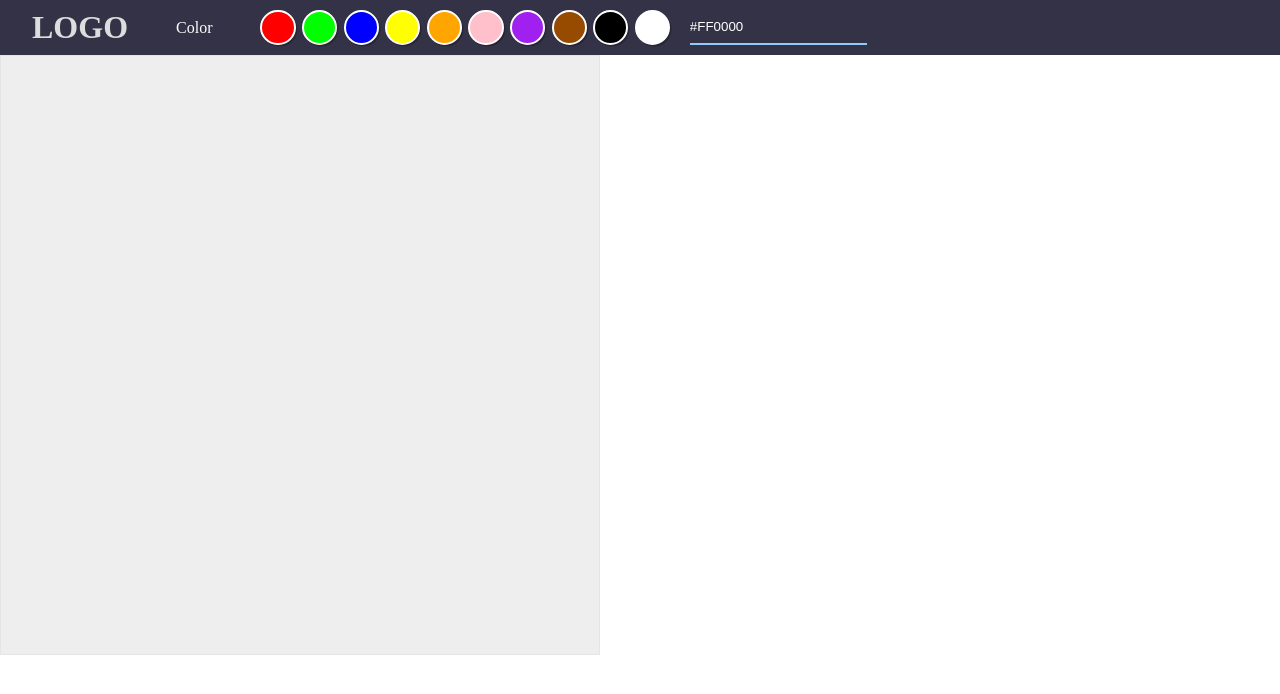
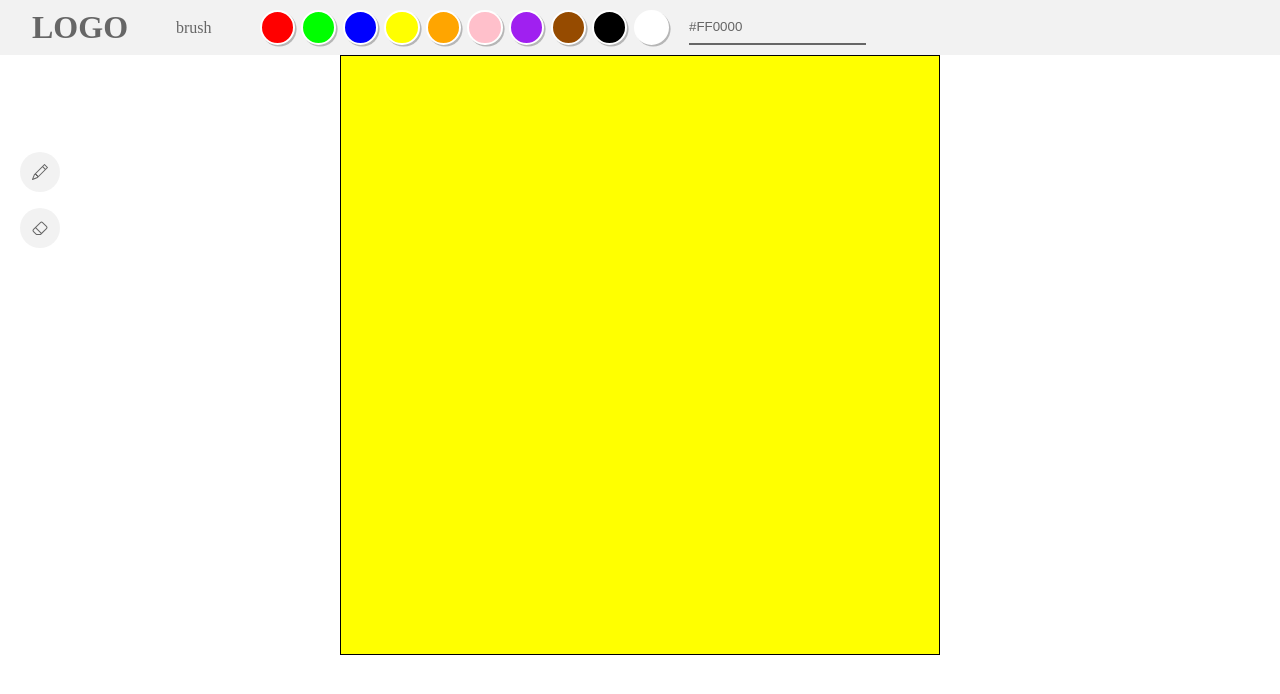
Before and after one commit to Sendach/drawing-app, a Next.js app: page / in a window 1280 px wide. Shown: the top 694 px of the page. Built offline with nearby package versions, Linux system fonts and the light colour scheme.

Commit message:
Added Eraser and refactored

```diff
--- /dev/null
+++ b/src/components/Canvas/Canvas.module.scss
@@ -0,0 +1,16 @@
+.canvas {
+    width: 100%;
+    height: 100vw;
+
+}
+
+.stage {
+    display: flex;
+    align-items: center;
+    justify-content: center;
+}
+
+.rect {
+    background-color: red;
+    border-top: none;
+}
--- /dev/null
+++ b/src/components/Canvas/Canvas.tsx
@@ -0,0 +1,64 @@
+import { useState } from 'react';
+import { KonvaEventObject } from 'konva/lib/Node';
+import { Stage, Layer, Rect } from 'react-konva';
+
+import { Drawing } from '../index';
+
+import styles from './Canvas.module.scss';
+
+type Props = {
+  tool: string,
+  color: string
+}
+
+const Canvas = ({ color, tool }: Props) => {
+  const [isMouseDown, setIsMouseDown] = useState(false);
+  const [lines, setLines] = useState([]);
+
+  const handleMouseDown = (e: KonvaEventObject<MouseEvent>) => {
+    setIsMouseDown(true);
+    const pos = e.target.getStage().getPointerPosition();
+    setLines([...lines, { tool, color, points: [pos.x, pos.y] }]);
+  }
+
+  const handleMouseMovement = (e: KonvaEventObject<MouseEvent>) => {
+    const stage = e.target.getStage();
+    const pos = stage.getPointerPosition();
+
+    // Create a line between last known position and current position
+    let lastLine = lines[lines.length - 1];
+    lastLine.points = lastLine.points.concat([pos.x, pos.y])
+
+    lines.splice(lines.length - 1, 1, lastLine);
+    setLines(lines.concat());
+  }
+
+  return (
+    <div className={styles.canvas}>
+      <Stage
+        className={styles.stage}
+        width={600}
+        height={600}
+        onMouseDown={handleMouseDown}
+        onMouseUp={() => setIsMouseDown(false)}
+        onMouseMove={isMouseDown && handleMouseMovement}
+      >
+        <Layer>
+          <Rect
+            className={styles.rect}
+            width={600}
+            height={600}
+            stroke="#000"
+            fill='#ff0'
+          />
+
+          <Drawing
+            lines={lines}
+          />
+        </Layer>
+      </Stage>
+    </div>
+  );
+}
+
+export default Canvas;
--- a/src/components/CanvasManager/CanvasManager.tsx
+++ b/src/components/CanvasManager/CanvasManager.tsx
@@ -1,23 +1,33 @@
 import { useState } from 'react';
+
+import Canvas from '../Canvas/Canvas';
 import { Drawing, Toolbar, SettingsBar } from '../index';
 
 const CanvasManager = () => {
   const [color, setColor] = useState('#FF0000');
-  const [tool, setTool] = useState('Color');
+  const [tool, setTool] = useState('brush');
 
   return (
-    <div>
+    <div id="canvas-manager">
       <SettingsBar
         tool={tool}
         color={color}
         setColor={setColor}
       />
-      <Toolbar />
 
-      <Drawing
+      {/* <Canvas />  */}
+      <Toolbar
+        setTool={setTool}
+      />
+
+      <Canvas
         tool={tool}
         color={color}
       />
+      {/* <Drawing
+        tool={tool}
+        color={color}
+      /> */}
 
     </div>
   );
--- a/src/components/ColorPanel/ColorPanel.module.scss
+++ b/src/components/ColorPanel/ColorPanel.module.scss
@@ -16,9 +16,9 @@
   padding: 4px 0px 5px;
   border: 0px;
   background: none;
-  border-bottom: 2px solid rgb(144, 202, 249);
+  border-bottom: 2px solid var(--ui-secondary);
 
-  color: #fff;
+  color: var(--ui-secondary);
   &:focus {
     outline: 0px;
   }
--- a/src/components/Drawing/Drawing.tsx
+++ b/src/components/Drawing/Drawing.tsx
@@ -3,55 +3,16 @@ import { useState } from 'react';
 import { Stage, Layer, Rect, Line } from 'react-konva';
 
 type Props = {
-  tool: string,
-  color: string
+  lines: any,
 }
 
-const Drawing = ({ color, tool }: Props) => {
-
-  const [isMouseDown, setIsMouseDown] = useState(false);
-  const [lines, setLines] = useState([]);
-
-  let mode = 'brush';
-
-  const handleMouseDown = (e: KonvaEventObject<MouseEvent>) => {
-    setIsMouseDown(true);
-    const pos = e.target.getStage().getPointerPosition();
-    setLines([...lines, { tool, color, points: [pos.x, pos.y] }]);
-  }
-
-  const handleMouseMovement = (e: KonvaEventObject<MouseEvent>) => {
-    const stage = e.target.getStage();
-    const pos = stage.getPointerPosition();
-
-    // Create a line between last known position and current position
-    let lastLine = lines[lines.length - 1];
-    lastLine.points = lastLine.points.concat([pos.x, pos.y])
-
-    lines.splice(lines.length - 1, 1, lastLine);
-    setLines(lines.concat());
-  }
-
+const Drawing = ({ lines }: Props) => {
   return (
-    <Stage
-      width={600}
-      height={600}
-      onMouseDown={handleMouseDown}
-      onMouseUp={() => setIsMouseDown(false)}
-      onMouseMove={isMouseDown && handleMouseMovement}
-    >
-    <Layer>
-      <Rect
-        width={600}
-        height={600}
-        stroke="#e5e5e5"
-        fill='#eee'
-      />
-
+    <>
       {
-        lines.map(line => (
+        lines.map((line: any) => (
           <Line
-            globalCompositeOperation={mode === 'brush' ? 'source-over' : 'destination-out'}
+            globalCompositeOperation={line.tool === 'brush' ? 'source-over' : 'destination-out'}
             lineCap='round'
             lineJoin='round'
             stroke={line.color}
@@ -60,9 +21,7 @@ const Drawing = ({ color, tool }: Props) => {
           />
         ))
       }
-
-    </Layer>
-    </Stage>
+    </>
   );
 }
 
--- a/src/components/SettingsBar/SettingsBar.module.scss
+++ b/src/components/SettingsBar/SettingsBar.module.scss
@@ -1,7 +1,7 @@
 .settingsBar {
   width: 100vw;
   height: 55px;
-  background-color: var(--toolbar-color);
+  background-color: var(--ui-primary);
 
   display: flex;
   gap: 3rem;
@@ -10,10 +10,10 @@
 }
 
 .logo {
-  color: #ddd;
+  color: #666;
 }
 
 .selectedTool {
-  color: #fff;
+  color: #666;
   font-size: 16px;
 }
--- a/src/components/Toolbar/Toolbar.module.scss
+++ b/src/components/Toolbar/Toolbar.module.scss
@@ -1,3 +1,33 @@
-.toolbar {
+.container {
 
 }
+
+.toolbar {
+  display: flex;
+  flex-direction: column;
+  gap: 1rem;
+
+  position: absolute;
+  top: 25%;
+  left: 0%;
+  margin-left: 1.25rem;
+  transform: translateY(-50%);
+}
+
+.toolbarIcon {
+  width: 2.5rem;
+  height: 2.5rem;
+  border-radius: 50%;
+  //box-shadow: 0.1rem 0.1rem 0 rgba(0,0,0,0.25);
+
+  cursor: pointer;
+
+  display: flex;
+  align-items: center;
+  justify-content: center;
+  background-color: var(--ui-primary);
+
+  svg {
+    color: var(--ui-secondary);
+  }
+}
--- a/src/components/Toolbar/Toolbar.tsx
+++ b/src/components/Toolbar/Toolbar.tsx
@@ -1,10 +1,30 @@
+import { Dispatch } from 'react';
+import { BsPencil, BsEraser } from 'react-icons/bs';
 
 import styles from './Toolbar.module.scss';
 
-const ToolBar = () => {
+type Props = {
+  setTool: Dispatch<string>
+}
+
+const ToolBar = ({ setTool }: Props) => {
   return (
     <div className={styles.toolbar}>
+      {/* <button onClick={() => setTool('eraser')}>Eraser</button background-color: ;n> */}
+      <div
+        className={styles.toolbarIcon}
+        onClick={() => setTool('brush')}
+      >
+        <BsPencil size="1rem" />
+      </div>
 
+      <div
+        className={styles.toolbarIcon}
+        onClick={() => setTool('eraser')}
+      >
+        <BsEraser size="1rem" />
+      </div>
+      {/* <button onClick={() => setTool('brush')}>Brush</button> */}
     </div>
   );
 }
--- a/src/styles/global.scss
+++ b/src/styles/global.scss
@@ -1,5 +1,6 @@
 :root {
-  --toolbar-color: #343246;
+  --ui-primary: rgba(242,242,242,0.98);
+  --ui-secondary: #666;
 }
 
 * {
```
Also changed, not shown: src/components/CanvasManager/CanvasManager.scss (deleted).
